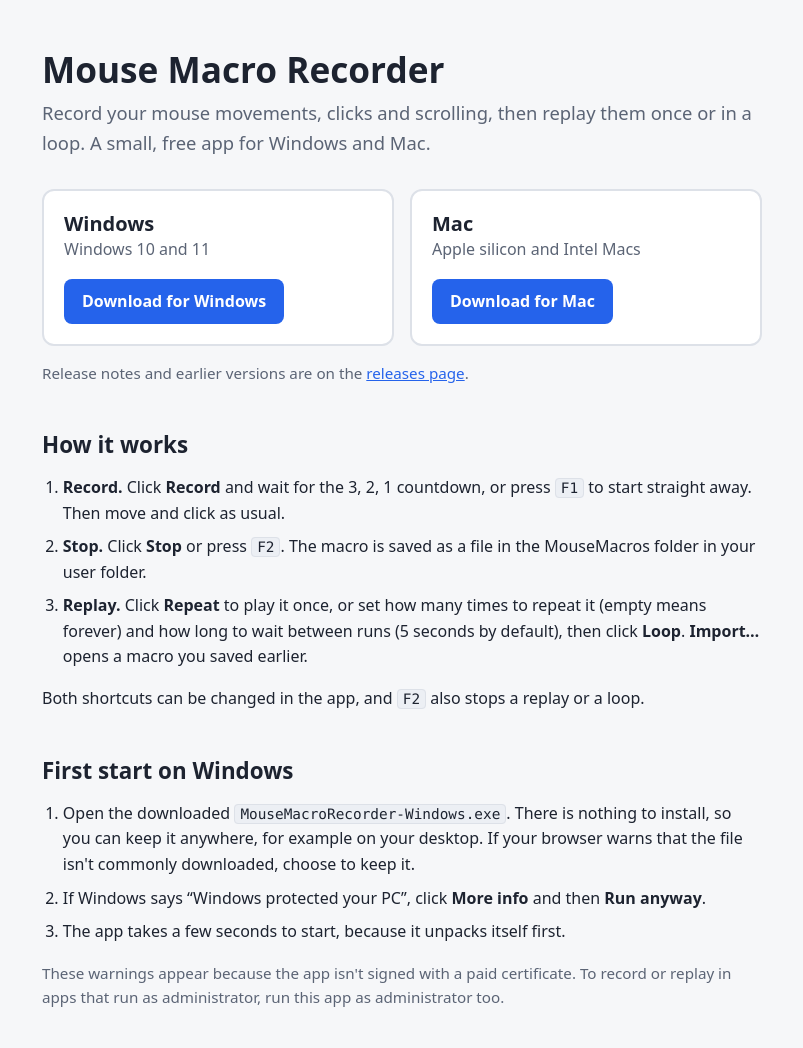
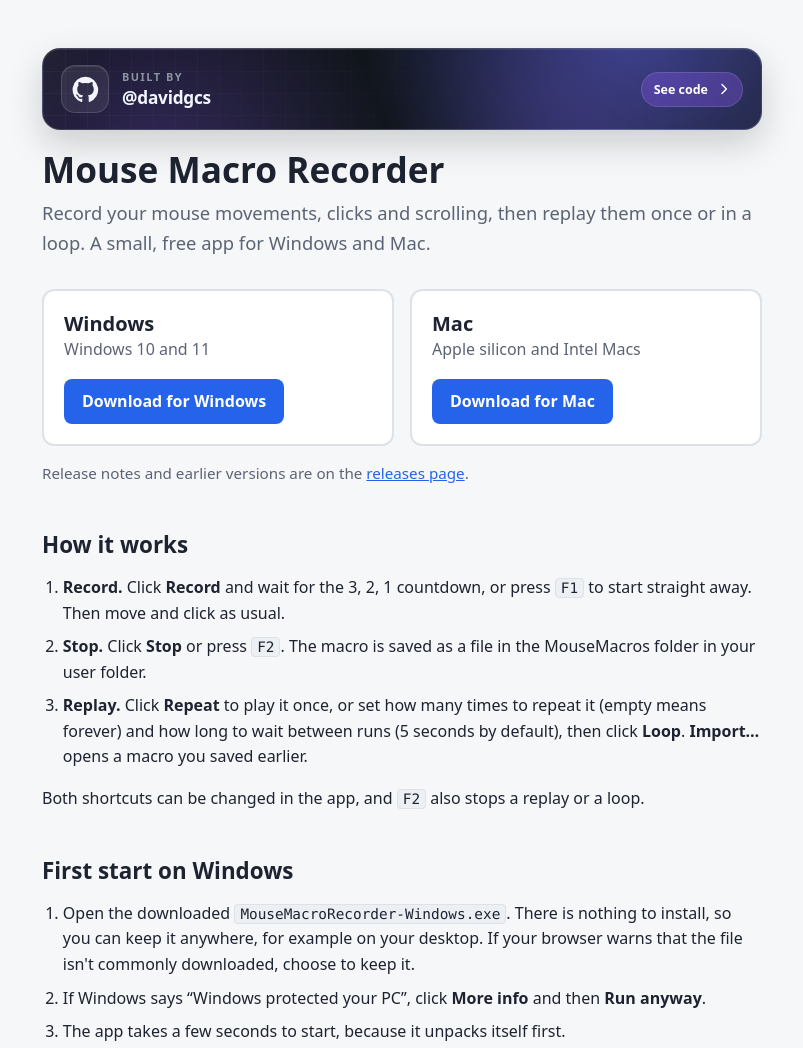
Before and after one commit to davidgcs/mouse-clicker-macro, a plain HTML site: page docs/index.html in a window 1280 px wide. Shown: the top 1048 px of the page, without its empty margins (238-1041 px from the left). Drawn offline with Linux system fonts and the light colour scheme.

Commit message:
Match the download page creator banner to SafeLayer
Co-authored-by: Copilot App <223556219+Copilot@users.noreply.github.com>

```diff
--- /dev/null
+++ b/docs/github-brand.css
@@ -0,0 +1,229 @@
+/* Creator banner adapted from https://davidgcs.github.io/safelayer/github-brand.css. */
+
+.github-brand {
+  --github-ink: #0d1117;
+  --github-surface: #161b22;
+  --github-border: rgb(240 246 252 / 18%);
+  --github-accent: #8b5cf6;
+  position: relative;
+  isolation: isolate;
+  display: flex;
+  min-height: 82px;
+  align-items: center;
+  justify-content: space-between;
+  gap: 24px;
+  margin-bottom: 18px;
+  padding: 15px 18px;
+  overflow: hidden;
+  border: 1px solid var(--github-border);
+  border-radius: 18px;
+  color: #f0f6fc;
+  line-height: normal;
+  background:
+    radial-gradient(circle at 82% -40%, rgb(99 102 241 / 55%), transparent 45%),
+    radial-gradient(circle at 16% 160%, rgb(139 92 246 / 30%), transparent 38%),
+    linear-gradient(120deg, var(--github-ink), var(--github-surface));
+  box-shadow:
+    0 14px 35px rgb(13 17 23 / 18%),
+    inset 0 1px 0 rgb(255 255 255 / 7%);
+  transition: transform 180ms ease, box-shadow 180ms ease, border-color 180ms ease;
+}
+
+.github-brand::before {
+  position: absolute;
+  z-index: -2;
+  inset: 0;
+  background-image:
+    linear-gradient(rgb(255 255 255 / 3%) 1px, transparent 1px),
+    linear-gradient(90deg, rgb(255 255 255 / 3%) 1px, transparent 1px);
+  background-size: 22px 22px;
+  content: "";
+  mask-image: linear-gradient(90deg, #000, transparent 75%);
+}
+
+.github-brand::after {
+  position: absolute;
+  z-index: -1;
+  top: -120%;
+  left: -20%;
+  width: 25%;
+  height: 340%;
+  background: linear-gradient(90deg, transparent, rgb(255 255 255 / 8%), transparent);
+  content: "";
+  transform: rotate(18deg);
+  transition: left 500ms ease;
+}
+
+.github-brand:hover {
+  border-color: rgb(167 139 250 / 55%);
+  box-shadow:
+    0 18px 44px rgb(13 17 23 / 25%),
+    0 0 0 1px rgb(139 92 246 / 15%),
+    inset 0 1px 0 rgb(255 255 255 / 10%);
+  transform: translateY(-2px);
+}
+
+.github-brand:hover::after {
+  left: 112%;
+}
+
+.github-brand__identity,
+.github-brand__action {
+  display: flex;
+  align-items: center;
+  color: inherit;
+  text-decoration: none;
+}
+
+.github-brand__profile-link {
+  position: absolute;
+  z-index: 1;
+  inset: 0;
+  border-radius: inherit;
+}
+
+.github-brand__identity {
+  min-width: 0;
+  gap: 13px;
+}
+
+.github-brand__profile-link:focus-visible {
+  outline: 3px solid rgb(139 92 246 / 45%);
+  outline-offset: -3px;
+}
+
+.github-brand__action:focus-visible {
+  outline: 3px solid rgb(139 92 246 / 45%);
+  outline-offset: 3px;
+}
+
+.github-brand__mark {
+  display: grid;
+  width: 48px;
+  height: 48px;
+  flex: 0 0 48px;
+  place-items: center;
+  border: 1px solid rgb(255 255 255 / 14%);
+  border-radius: 14px;
+  background: rgb(255 255 255 / 8%);
+  box-shadow: inset 0 1px 0 rgb(255 255 255 / 10%);
+}
+
+.github-brand__mark svg {
+  width: 27px;
+  fill: currentcolor;
+}
+
+.github-brand__copy {
+  display: grid;
+  gap: 2px;
+}
+
+.github-brand__eyebrow {
+  color: #8c959f;
+  font-size: 0.68rem;
+  font-weight: 750;
+  letter-spacing: 0.14em;
+  text-transform: uppercase;
+}
+
+.github-brand__copy strong {
+  overflow: hidden;
+  font-size: 1.08rem;
+  letter-spacing: -0.015em;
+  text-overflow: ellipsis;
+  white-space: nowrap;
+}
+
+.github-brand__links {
+  position: relative;
+  z-index: 2;
+  display: flex;
+  flex: 0 0 auto;
+  align-items: center;
+  gap: 8px;
+}
+
+.github-brand__action {
+  flex: 0 0 auto;
+  gap: 8px;
+  padding: 8px 10px 8px 12px;
+  border: 1px solid rgb(255 255 255 / 12%);
+  border-radius: 999px;
+  color: #c9d1d9;
+  background: rgb(255 255 255 / 6%);
+  font-size: 0.78rem;
+  font-weight: 700;
+  transition: color 180ms ease, background 180ms ease, border-color 180ms ease;
+}
+
+.github-brand__action:hover {
+  border-color: rgb(255 255 255 / 24%);
+  color: #fff;
+  background: rgb(255 255 255 / 11%);
+}
+
+.github-brand__action svg {
+  width: 16px;
+  fill: none;
+  stroke: currentcolor;
+  stroke-linecap: round;
+  stroke-linejoin: round;
+  stroke-width: 1.8;
+  transition: transform 180ms ease;
+}
+
+.github-brand__action:hover svg {
+  transform: translateX(2px);
+}
+
+.github-brand__repository {
+  color: #fff;
+  background: rgb(139 92 246 / 32%);
+}
+
+.github-brand__glow {
+  position: absolute;
+  z-index: -1;
+  right: 18%;
+  bottom: -52px;
+  width: 150px;
+  height: 80px;
+  border-radius: 50%;
+  background: var(--github-accent);
+  filter: blur(58px);
+  opacity: 0.35;
+  pointer-events: none;
+}
+
+@media (max-width: 560px) {
+  .github-brand {
+    min-height: 72px;
+    gap: 12px;
+    padding: 12px;
+    border-radius: 15px;
+  }
+
+  .github-brand__mark {
+    width: 42px;
+    height: 42px;
+    flex-basis: 42px;
+    border-radius: 12px;
+  }
+
+  .github-brand__action {
+    padding: 8px;
+  }
+
+  .github-brand__links {
+    gap: 5px;
+  }
+}
+
+@media (prefers-reduced-motion: reduce) {
+  .github-brand,
+  .github-brand::after,
+  .github-brand__action svg {
+    transition: none;
+  }
+}
--- a/docs/index.html
+++ b/docs/index.html
@@ -5,6 +5,7 @@
   <meta name="viewport" content="width=device-width, initial-scale=1">
   <title>Mouse Macro Recorder</title>
   <meta name="description" content="A small app for Windows and Mac that records your mouse movements, clicks and scrolling and replays them once or in a loop.">
+  <link rel="stylesheet" href="./github-brand.css">
   <style>
     :root {
       color-scheme: light dark;
@@ -86,6 +87,39 @@
 <body>
 <main>
   <header>
+    <div class="github-brand">
+      <a
+        class="github-brand__profile-link"
+        href="https://github.com/davidgcs"
+        target="_blank"
+        rel="me noopener noreferrer"
+        aria-label="View @davidgcs on GitHub"
+      ></a>
+      <span class="github-brand__glow" aria-hidden="true"></span>
+      <span class="github-brand__identity">
+        <span class="github-brand__mark" aria-hidden="true">
+          <svg viewBox="0 0 24 24">
+            <path d="M12 .7a11.5 11.5 0 0 0-3.64 22.41c.58.11.79-.25.79-.56v-2.23c-3.22.7-3.9-1.37-3.9-1.37-.53-1.34-1.29-1.7-1.29-1.7-1.05-.72.08-.71.08-.71 1.17.08 1.78 1.2 1.78 1.2 1.04 1.77 2.72 1.26 3.38.96.1-.75.41-1.26.74-1.55-2.57-.29-5.27-1.29-5.27-5.68 0-1.26.45-2.28 1.19-3.09-.12-.29-.52-1.46.11-3.05 0 0 .97-.31 3.16 1.18a10.9 10.9 0 0 1 5.76 0c2.19-1.49 3.16-1.18 3.16-1.18.63 1.59.23 2.76.11 3.05.74.81 1.19 1.83 1.19 3.09 0 4.4-2.71 5.38-5.29 5.67.42.36.79 1.06.79 2.15v3.18c0 .31.21.67.8.56A11.5 11.5 0 0 0 12 .7Z"/>
+          </svg>
+        </span>
+        <span class="github-brand__copy">
+          <span class="github-brand__eyebrow">Built by</span>
+          <strong>@davidgcs</strong>
+        </span>
+      </span>
+      <span class="github-brand__links">
+        <a
+          class="github-brand__action github-brand__repository"
+          href="https://github.com/davidgcs/mouse-clicker-macro"
+          target="_blank"
+          rel="noopener noreferrer"
+          aria-label="See the Mouse Macro Recorder source code on GitHub"
+        >
+          <span>See code</span>
+          <svg viewBox="0 0 20 20" aria-hidden="true"><path d="M7.5 4.5 13 10l-5.5 5.5"/></svg>
+        </a>
+      </span>
+    </div>
     <h1>Mouse Macro Recorder</h1>
     <p class="tagline">Record your mouse movements, clicks and scrolling, then replay them once or in a loop. A small, free app for Windows and Mac.</p>
   </header>
```
Also changed, not shown: 1 other file.
